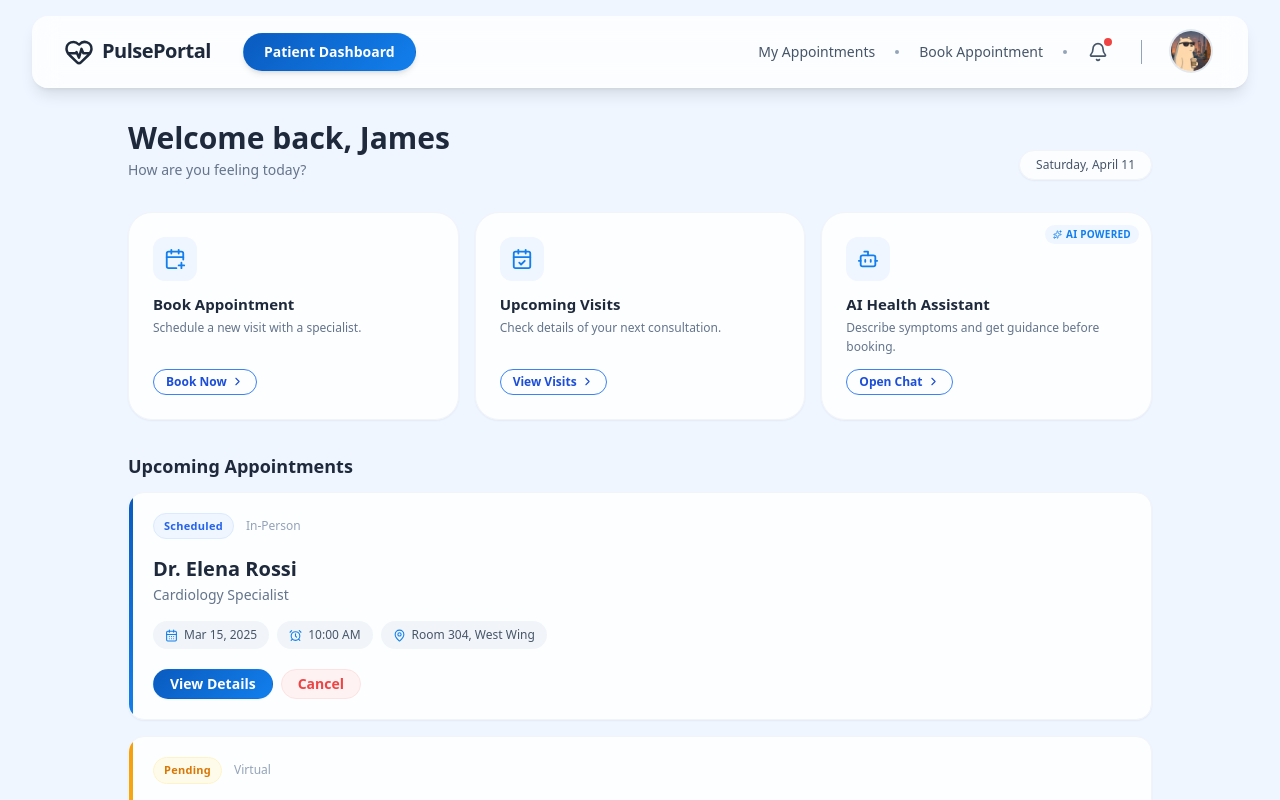
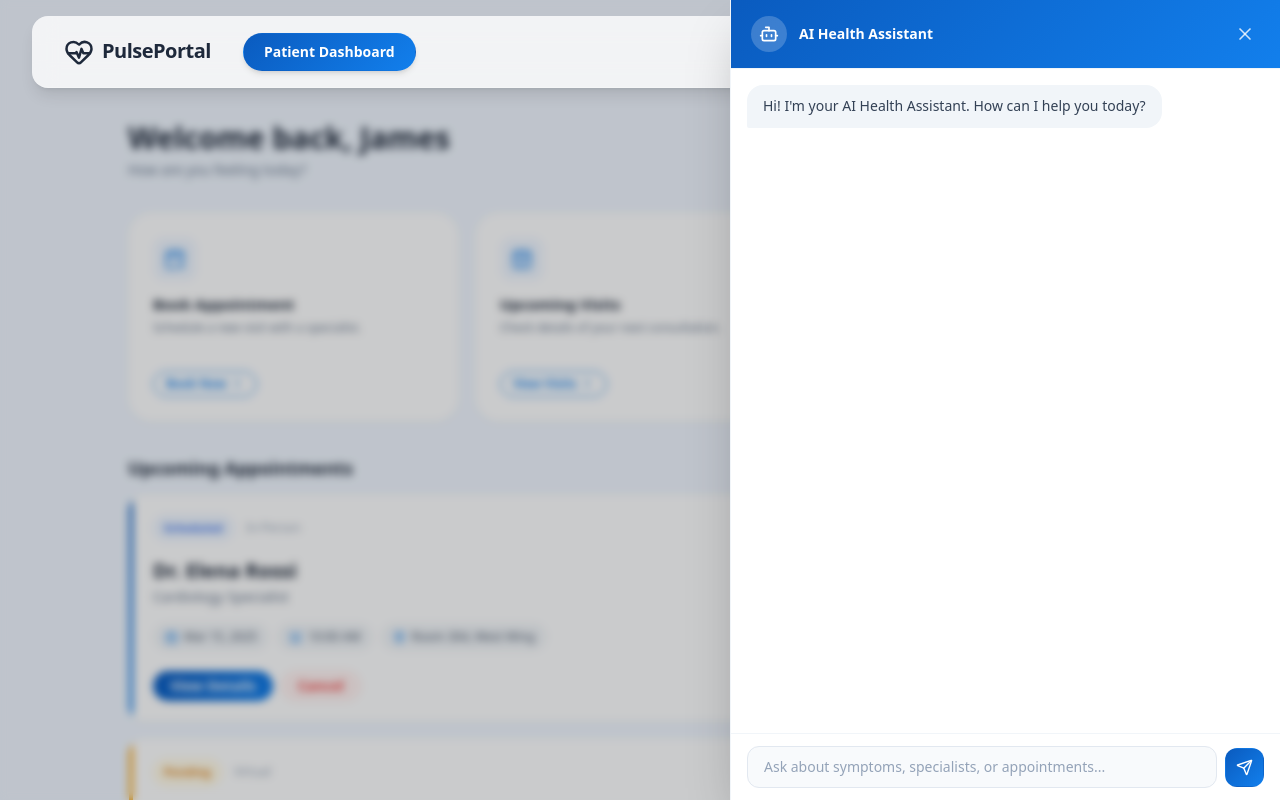
Before and after one commit to ArKooSaHaa/PulsePortal, a React (Vite) app in the folder client/: page /patient in a window 1280 px wide. Both pictures are taken after a click on the element 986 px from the left and 315 px from the top of the page. Shown: the top 800 px of the page. Built offline with nearby package versions, Linux system fonts and the light colour scheme.

Commit message:
Add ai chat button and ai chat panel.

```diff
--- /dev/null
+++ b/client/src/components/AIChatPanel.jsx
@@ -0,0 +1,78 @@
+import { useState } from "react";
+import { motion } from "framer-motion";
+import { Send, Bot, X } from "lucide-react";
+
+export default function AIChatPanel({ onClose }) {
+    const [messages, setMessages] = useState([
+        {
+            from: "ai",
+            text: "Hi! I'm your AI Health Assistant. How can I help you today?",
+        },
+    ]);
+    const [input, setInput] = useState("");
+
+    function send() {
+        const trimmed = input.trim();
+        if (!trimmed) return;
+        setMessages((prev) => [
+            ...prev,
+            { from: "user", text: trimmed },
+        ]);
+        setInput("");
+    }
+
+    return (
+        <motion.aside
+            initial={{ x: "100%" }}
+            animate={{ x: 0 }}
+            exit={{ x: "100%" }}
+            transition={{ type: "spring", stiffness: 300, damping: 32 }}
+            className="fixed top-0 right-0 h-full w-full max-w-[550px] bg-white shadow-2xl z-50 flex flex-col border-l border-slate-100"
+        >
+            <div
+                className="flex items-center justify-between px-5 py-4 border-b border-slate-100"
+                style={{ background: "linear-gradient(135deg, #0a5bbf, #127fec)" }}
+            >
+                <div className="flex items-center gap-3">
+                    <div className="bg-white/20 rounded-full p-2">
+                        <Bot size={20} className="text-white" />
+                    </div>
+                    <div>
+                        <p className="text-white font-semibold text-sm">
+                            AI Health Assistant
+                        </p>
+                    </div>
+                </div>
+                <button onClick={onClose} className="text-white/80 hover:text-white transition-colors p-1">
+                    <X size={20} />
+                </button>
+            </div>
+
+            <div className="flex-1 overflow-y-auto px-4 py-4 flex flex-col gap-3">
+                {messages.map((msg, i) => (
+                    <div
+                        key={i}
+                        className={`flex ${msg.from === "user" ? "justify-end" : "justify-start"}`}
+                    >
+                        <div className={`max-w-[85%] px-4 py-2.5 rounded-2xl text-sm leading-relaxed ${msg.from === "user" ? "bg-[#127fec] text-white rounded-br-sm" : "bg-slate-100 text-slate-700 rounded-bl-sm"}`} >
+                            {msg.text}
+                        </div>
+                    </div>
+                ))}
+            </div>
+
+            <div className="px-4 py-3 border-t border-slate-100 flex items-center gap-2">
+                <input
+                    className="flex-1 text-sm bg-slate-50 border border-slate-200 rounded-xl px-4 py-2.5 focus:outline-none focus:ring-2 focus:ring-[#127fec]/30 placeholder:text-slate-400"
+                    placeholder="Ask about symptoms, specialists, or appointments..."
+                    value={input}
+                    onChange={(e) => setInput(e.target.value)}
+                    onKeyDown={(e) => e.key === "Enter" && send()}
+                />
+                <motion.button whileTap={{ scale: 0.9 }} onClick={send} className="p-2.5 rounded-xl text-white focus:outline-none" style={{ background: "linear-gradient(135deg, #0a5bbf, #127fec)" }}>
+                    <Send size={17} />
+                </motion.button>
+            </div>
+        </motion.aside>
+    );
+}
--- a/client/src/index.css
+++ b/client/src/index.css
@@ -16,6 +16,7 @@
   -webkit-font-smoothing: antialiased;
   -moz-osx-font-smoothing: grayscale;
 }
+
 /*
 a {
   font-weight: 500;
@@ -49,10 +50,56 @@ button {
   cursor: pointer;
   transition: border-color 0.25s;
 }
-/* button:hover {
-  border-color: #646cff;
-} */
-/* button:focus,
-button:focus-visible {
-  outline: 4px auto -webkit-focus-ring-color;
-} */
+
+/* animated gradient border */
+@property --angle {
+  syntax: '<angle>';
+  initial-value: 0deg;
+  inherits: false;
+}
+
+@keyframes ai-border-rotate {
+  to {
+    --angle: 360deg;
+  }
+}
+
+@keyframes ai-glow-pulse {
+
+  0%,
+  100% {
+    box-shadow: 0 0 4px 1px #0a5bbf, 0 0 12px 1px #127fec;
+  }
+
+  50% {
+    box-shadow: 0 0 4px 1px #0a5bbf5b, 0 0 12px 1px #127fec6b;
+  }
+}
+
+.ai-border-glow {
+  --angle: 0deg;
+  border: 2px solid transparent;
+  border-radius: 1.5rem;
+  background:
+    linear-gradient(white, white) padding-box,
+    conic-gradient(from var(--angle), #f76855, #68f755, #6855f7, #f76855) border-box;
+  animation:
+    ai-border-rotate 3s linear infinite,
+    ai-glow-pulse 2s ease-in-out infinite;
+}
+
+@keyframes float-pulse {
+
+  0%,
+  100% {
+    box-shadow: 0 0 0 0 rgba(139, 92, 246, 0.5), 0 8px 20px rgba(59, 130, 246, 0.35);
+  }
+
+  50% {
+    box-shadow: 0 0 0 10px rgba(139, 92, 246, 0), 0 8px 28px rgba(59, 130, 246, 0.5);
+  }
+}
+
+.ai-float-glow {
+  animation: float-pulse 2.4s ease-in-out infinite;
+}
--- a/client/src/pages/patient/PatientDashboard.jsx
+++ b/client/src/pages/patient/PatientDashboard.jsx
@@ -1,4 +1,5 @@
-import { motion } from "framer-motion";
+import { useState } from "react";
+import { motion, AnimatePresence } from "framer-motion";
 import {
     CalendarPlus,
     CalendarCheck,
@@ -11,6 +12,7 @@ import {
     AlarmClock,
     Sparkles,
 } from "lucide-react";
+import AIChatPanel from "../../components/AIChatPanel";
 
 // Today's Date
 const TODAY = new Date().toLocaleDateString("en-US", {
@@ -71,10 +73,11 @@ const HISTORY = [
 function ActionCard({ icon: Icon, title, description, label, onClick, isAI }) {
     return (
         <motion.div
-            whileHover={{ y: -3, boxShadow: "0 8px 24px rgba(0,0,0,0.08)" }}
+            whileHover={{ y: -3 }}
             transition={{ duration: 0.2 }}
             onClick={onClick}
-            className={`flex flex-col gap-3 rounded-3xl p-6 shadow-sm border cursor-pointer select-none relative overflow-hidden bg-white/90 border-slate-100`}
+            className={`flex flex-col gap-3 p-6 cursor-pointer select-none relative overflow-hidden bg-white/90
+                        ${isAI ? "ai-border-glow" : "rounded-3xl shadow-sm border border-slate-100"}`}
         >
             {isAI && (
                 <span className="absolute top-3 right-3 inline-flex items-center gap-1 px-2 py-0.5 rounded-full bg-blue-50 text-[#127fec] text-[10px] font-bold uppercase tracking-wide">
@@ -96,7 +99,7 @@ function ActionCard({ icon: Icon, title, description, label, onClick, isAI }) {
                 </p>
             </div>
             <button
-                className={`mt-auto self-start flex items-center gap-1 py-1 px-3 text-xs font-semibold border rounded-full transition-colors text-blue-700 border-blue-500 hover:bg-blue-500 hover:text-white hover:border-transparent bg-transparent`}
+                className={`mt-auto self-start flex items-center gap-1 py-1 px-3 text-xs font-semibold border rounded-full transition-colors text-[#127fec] border-[#127fec] hover:bg-[#127fec] hover:text-white hover:border-transparent bg-transparent`}
             >
                 {label} <ChevronRight size={13} />
             </button>
@@ -181,6 +184,8 @@ function AppointmentCard({ appt }) {
 }
 
 export default function PatientDashboard() {
+    const [isChatOpen, setIsChatOpen] = useState(false);
+
     return (
         <div className="min-h-screen bg-[#eff6ff] px-4 sm:px-8 lg:px-12 py-8">
             <div className="max-w-5xl mx-auto flex flex-col gap-8">
@@ -229,6 +234,7 @@ export default function PatientDashboard() {
                         description="Describe symptoms and get guidance before booking."
                         label="Open Chat"
                         isAI
+                        onClick={() => setIsChatOpen(true)}
                     />
                 </motion.div>
 
@@ -294,7 +300,38 @@ export default function PatientDashboard() {
                         ))}
                     </div>
                 </motion.section>
+
+                <AnimatePresence>
+                    {isChatOpen && (
+                        <>
+                            <motion.div
+                                key="backdrop"
+                                initial={{ opacity: 0 }}
+                                animate={{ opacity: 1 }}
+                                exit={{ opacity: 0 }}
+                                onClick={() => setIsChatOpen(false)}
+                                className="fixed inset-0 bg-black/20 backdrop-blur-sm z-40"
+                            />
+                            <AIChatPanel
+                                key="chat"
+                                onClose={() => setIsChatOpen(false)}
+                            />
+                        </>
+                    )}
+                </AnimatePresence>
             </div>
+
+            {/* Floating  Chat Button */}
+            <motion.button
+                whileHover={{ scale: 1.12 }}
+                whileTap={{ scale: 0.93 }}
+                onClick={() => setIsChatOpen(true)}
+                className="ai-float-glow fixed bottom-6 right-6 z-30 w-14 h-14 rounded-full flex items-center justify-center text-white focus:outline-none"
+                style={{ background: "linear-gradient(135deg, #a855f7, #3b82f6, #06b6d4)" }}
+                title="Open AI Health Assistant"
+            >
+                <Bot size={24} />
+            </motion.button>
         </div>
     );
 }
```
